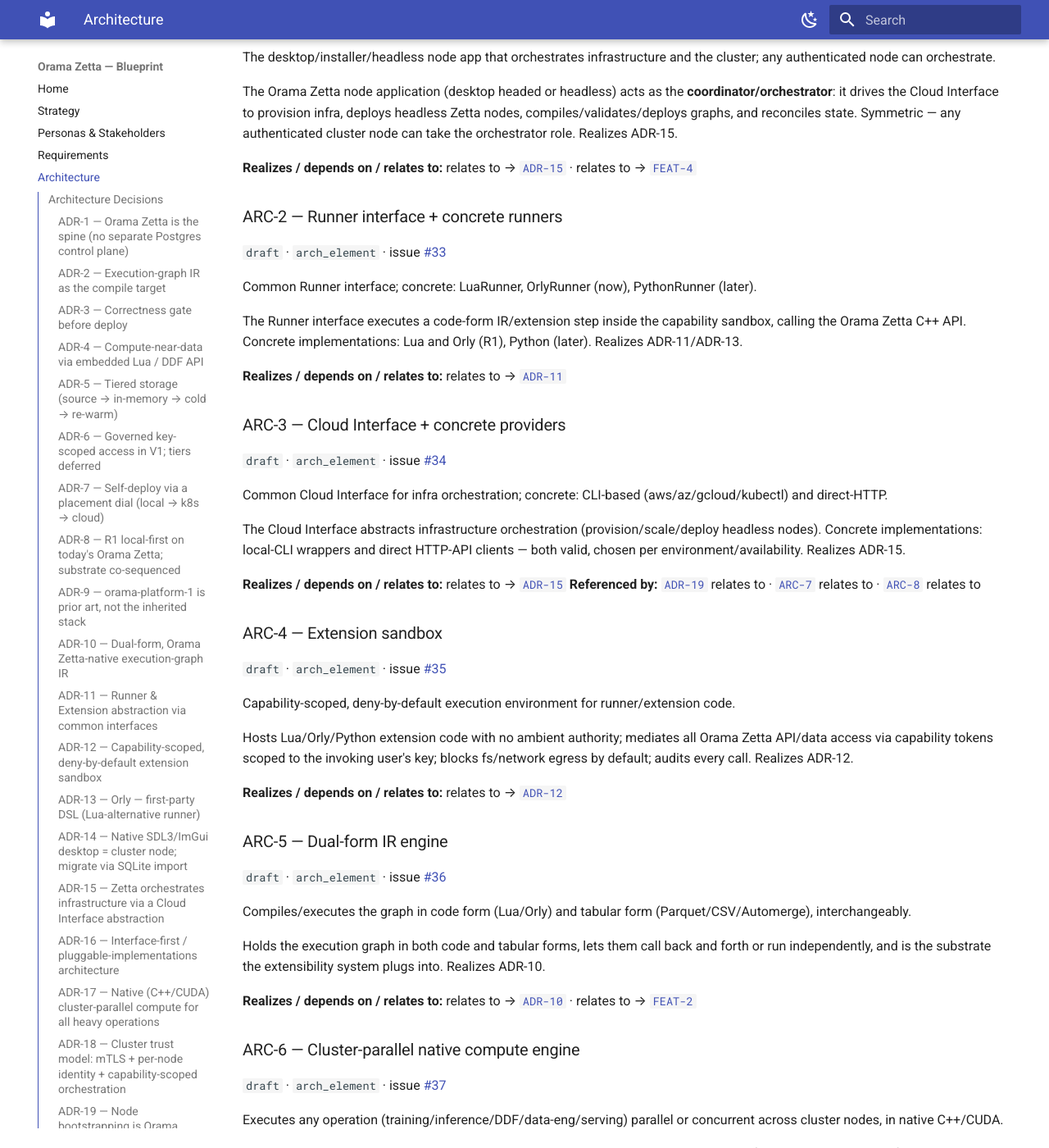
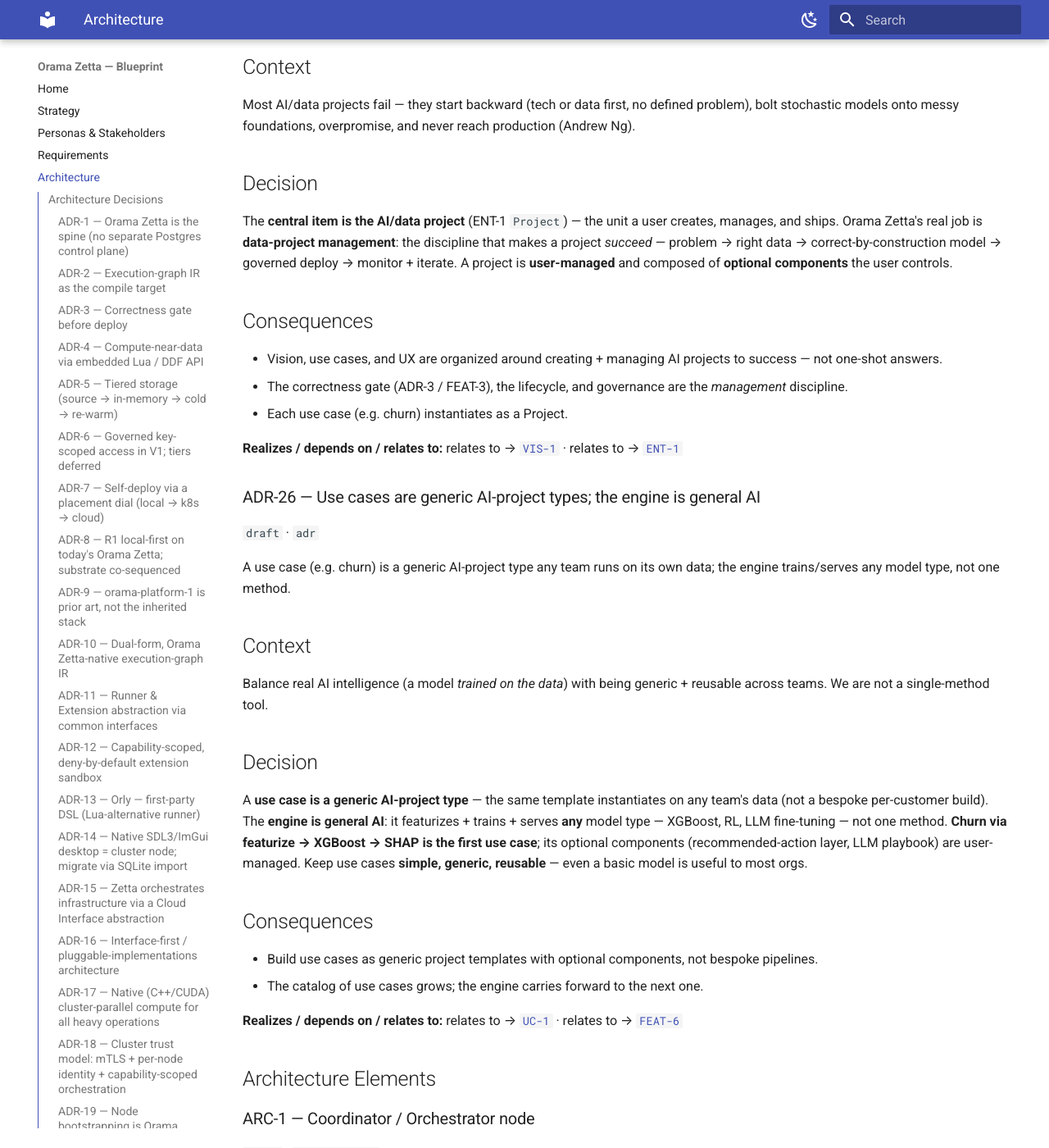
Before and after one commit to oramasearch/zetta-docs, an MkDocs documentation site: the page built from docs/architecture.md, in a window 1280 px wide and 1400 px high, scrolled down 10125 px. Shown: the whole window at 82% size. Built offline with MkDocs 1.6.1 and Material for MkDocs 9.7.7, drawn with Linux system fonts in a browser that asks for light colours; some of the changed text lies outside the part shown.

Commit message:
docs: re-sync — AI projects as central item + simple/generic churn UC-1
ADR-25 (AI projects are the central item; data-project management), ADR-26 (use
cases are generic AI-project types; general AI engine), GLO-14 (AI project),
ENT-1 Project sharpened as the central artifact, UC-1 refined to the simple generic
churn AI-project (Motive = first instance, RL deferred).

```diff
--- a/docs/architecture.md
+++ b/docs/architecture.md
@@ -304,6 +304,43 @@ Treat every tracking issue as a **request to produce an artifact** — software
 
 **Realizes / depends on / relates to:** relates to → [`VIS-1`](strategy.md#vis-1)
 
+### ADR-25 — AI projects are the central item; data-project management is the job  {: #adr-25 }
+
+`draft`  ·  `adr`
+
+The central artifact is the AI/data project; Orama Zetta's job is managing AI projects to success (most AI projects fail).
+
+## Context
+Most AI/data projects fail — they start backward (tech or data first, no defined problem), bolt stochastic models onto messy foundations, overpromise, and never reach production (Andrew Ng).
+
+## Decision
+The **central item is the AI/data project** (ENT-1 `Project`) — the unit a user creates, manages, and ships. Orama Zetta's real job is **data-project management**: the discipline that makes a project *succeed* — problem → right data → correct-by-construction model → governed deploy → monitor + iterate. A project is **user-managed** and composed of **optional components** the user controls.
+
+## Consequences
+- Vision, use cases, and UX are organized around creating + managing AI projects to success — not one-shot answers.
+- The correctness gate (ADR-3 / FEAT-3), the lifecycle, and governance are the *management* discipline.
+- Each use case (e.g. churn) instantiates as a Project.
+
+**Realizes / depends on / relates to:** relates to → [`VIS-1`](strategy.md#vis-1) · relates to → [`ENT-1`](domain-model.md#ent-1)
+
+### ADR-26 — Use cases are generic AI-project types; the engine is general AI  {: #adr-26 }
+
+`draft`  ·  `adr`
+
+A use case (e.g. churn) is a generic AI-project type any team runs on its own data; the engine trains/serves any model type, not one method.
+
+## Context
+Balance real AI intelligence (a model *trained on the data*) with being generic + reusable across teams. We are not a single-method tool.
+
+## Decision
+A **use case is a generic AI-project type** — the same template instantiates on any team's data (not a bespoke per-customer build). The **engine is general AI**: it featurizes + trains + serves **any** model type — XGBoost, RL, LLM fine-tuning — not one method. **Churn via featurize → XGBoost → SHAP is the first use case**; its optional components (recommended-action layer, LLM playbook) are user-managed. Keep use cases **simple, generic, reusable** — even a basic model is useful to most orgs.
+
+## Consequences
+- Build use cases as generic project templates with optional components, not bespoke pipelines.
+- The catalog of use cases grows; the engine carries forward to the next one.
+
+**Realizes / depends on / relates to:** relates to → [`UC-1`](backlog.md#uc-1) · relates to → [`FEAT-6`](backlog.md#feat-6)
+
 ## Architecture Elements
 
 ### ARC-1 — Coordinator / Orchestrator node  {: #arc-1 }
```
Also changed, not shown: docs/backlog.md (+11 -9 lines), docs/domain-model.md (+3 -3 lines), docs/glossary.md (+10 -0 lines), docs/strategy.md (+1 -1 lines), 1 other file.
